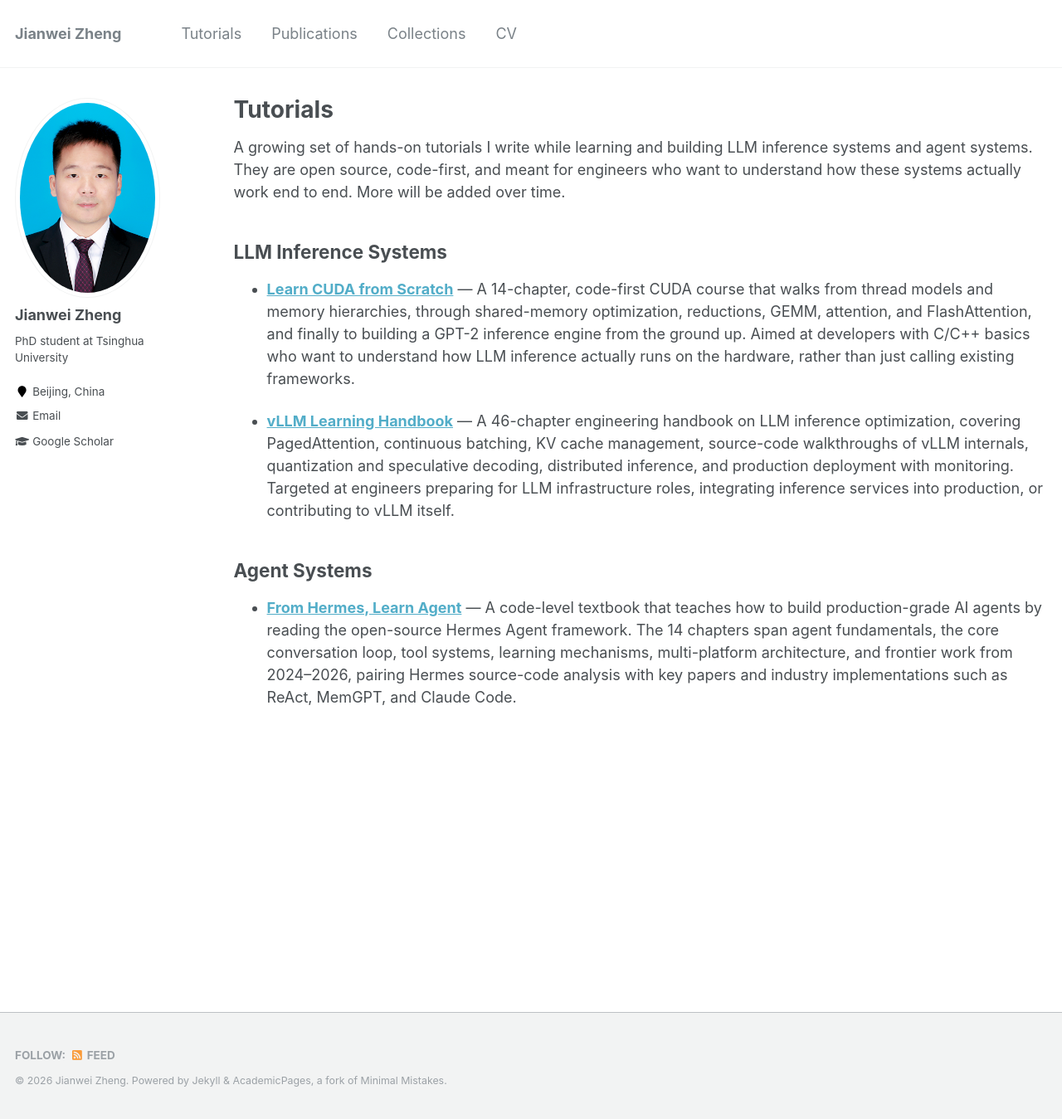
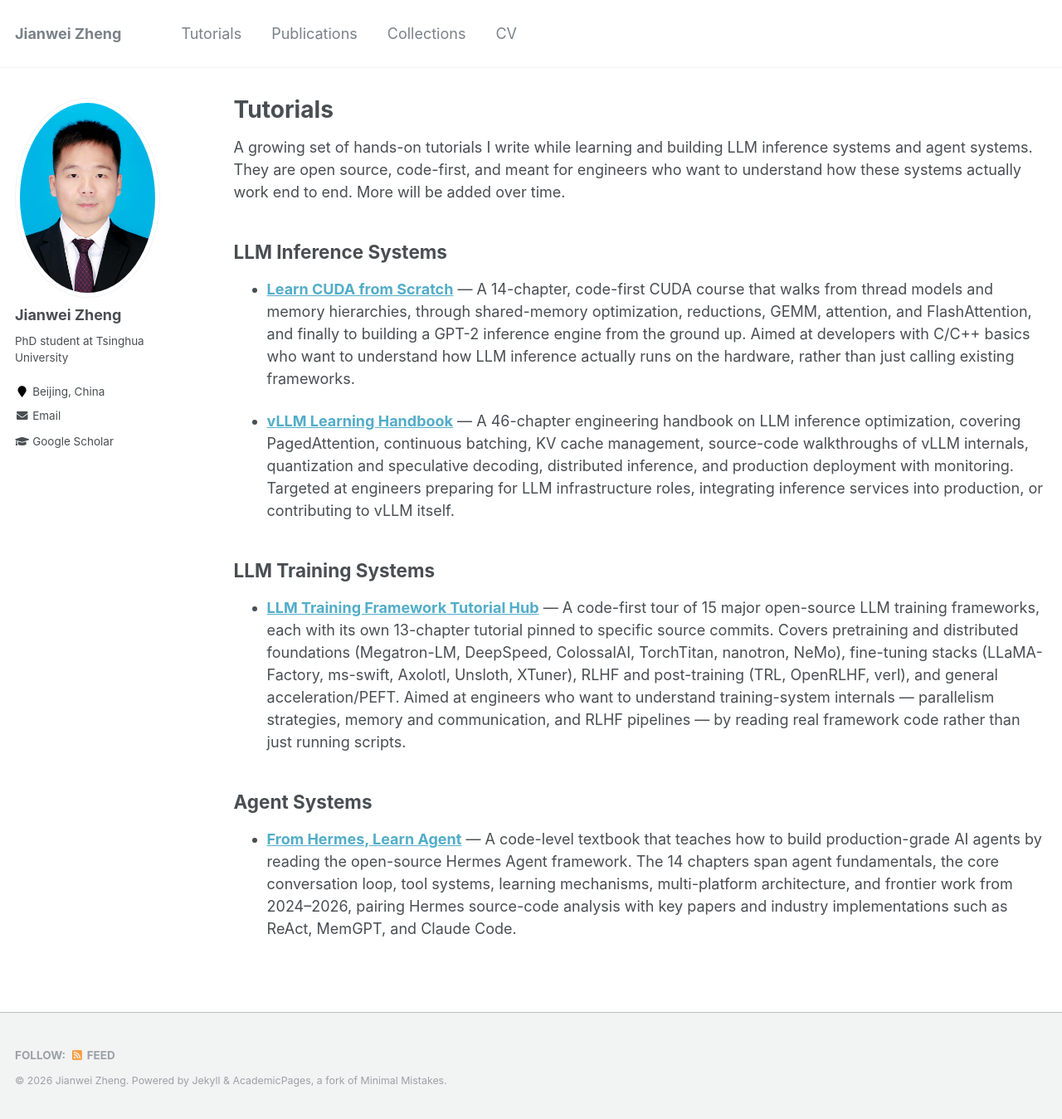
Before and after one commit to jwzheng96/jwzheng96.github.io, a Jekyll site: the page built from _pages/tutorials.md, in a window 1280 px wide and 1349 px high. Shown: the whole window at 83% size. Built offline with Jekyll 4.4.1, drawn with Linux system fonts in a browser that asks for light colours.

Commit message:
add LLM Training Systems section with training framework tutorial hub
Co-Authored-By: Claude Opus 4.7 (1M context) <noreply@anthropic.com>

```diff
--- a/_pages/tutorials.md
+++ b/_pages/tutorials.md
@@ -13,6 +13,10 @@ A growing set of hands-on tutorials I write while learning and building LLM infe
 
 - [**vLLM Learning Handbook**](https://jwzheng96.github.io/vllm-learning-book/) — A 46-chapter engineering handbook on LLM inference optimization, covering PagedAttention, continuous batching, KV cache management, source-code walkthroughs of vLLM internals, quantization and speculative decoding, distributed inference, and production deployment with monitoring. Targeted at engineers preparing for LLM infrastructure roles, integrating inference services into production, or contributing to vLLM itself.
 
+## LLM Training Systems
+
+- [**LLM Training Framework Tutorial Hub**](https://jwzheng96.github.io/llm-train-tutorials/) — A code-first tour of 15 major open-source LLM training frameworks, each with its own 13-chapter tutorial pinned to specific source commits. Covers pretraining and distributed foundations (Megatron-LM, DeepSpeed, ColossalAI, TorchTitan, nanotron, NeMo), fine-tuning stacks (LLaMA-Factory, ms-swift, Axolotl, Unsloth, XTuner), RLHF and post-training (TRL, OpenRLHF, verl), and general acceleration/PEFT. Aimed at engineers who want to understand training-system internals — parallelism strategies, memory and communication, and RLHF pipelines — by reading real framework code rather than just running scripts.
+
 ## Agent Systems
 
 - [**From Hermes, Learn Agent**](https://jwzheng96.github.io/from-hermes-learn-agent/) — A code-level textbook that teaches how to build production-grade AI agents by reading the open-source Hermes Agent framework. The 14 chapters span agent fundamentals, the core conversation loop, tool systems, learning mechanisms, multi-platform architecture, and frontier work from 2024–2026, pairing Hermes source-code analysis with key papers and industry implementations such as ReAct, MemGPT, and Claude Code.
```
